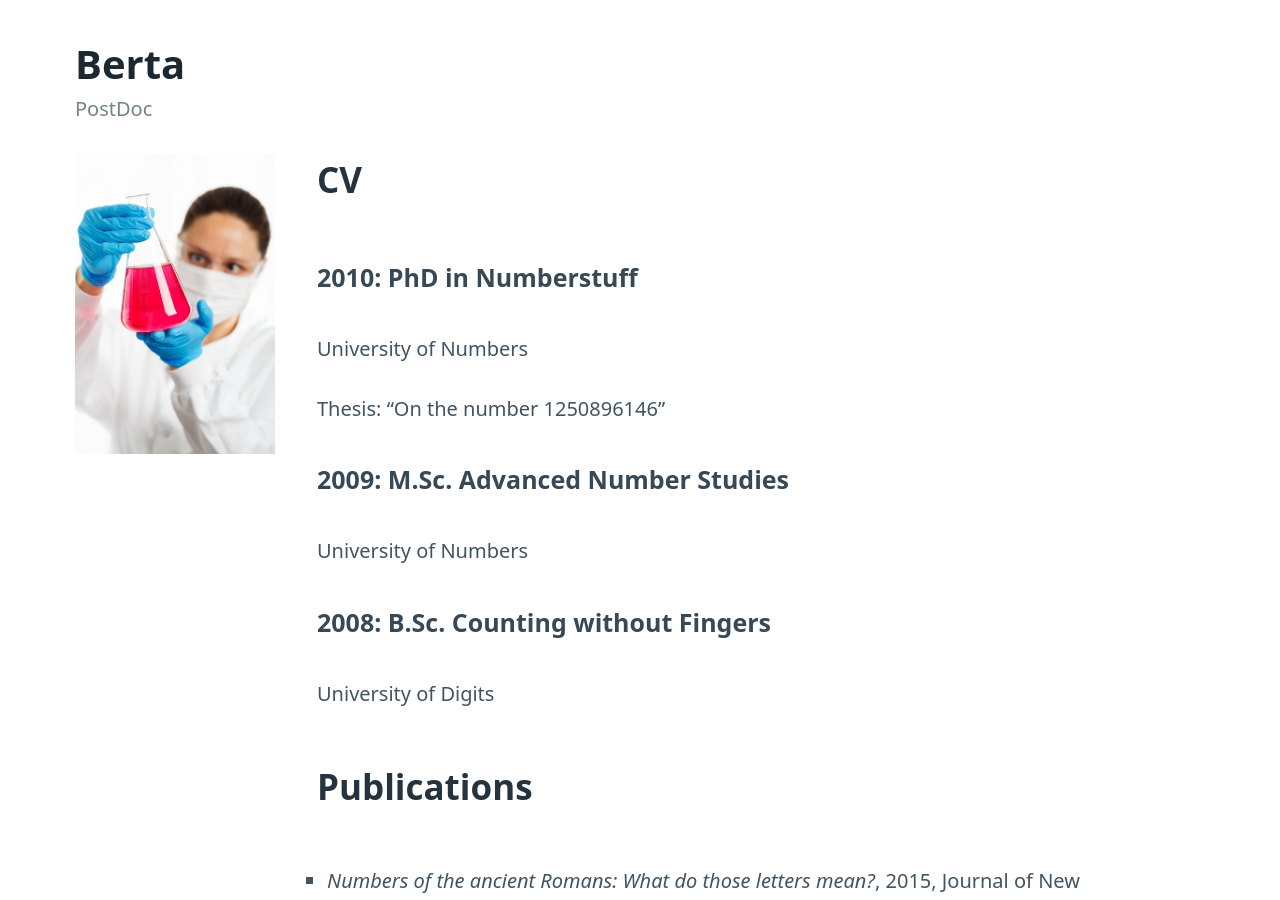
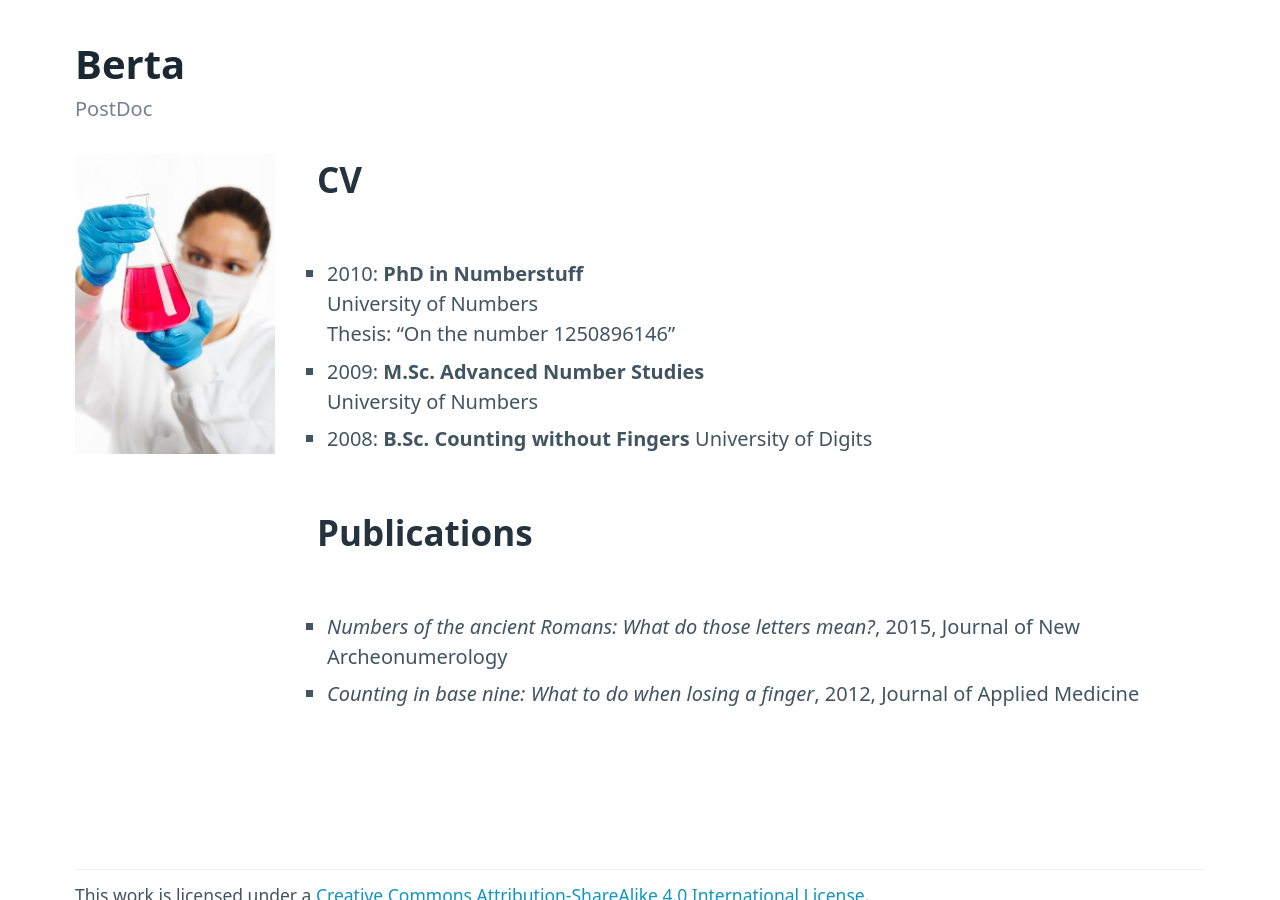
Before and after one commit to andreasKroepelin/ghpages-test, a Jekyll site: the page built from _team/berta.md, in a window 1280 px wide and 900 px high, scrolled down 276 px. Built offline with Jekyll 4.4.1, drawn with Linux system fonts in a browser that asks for light colours; some of the changed lines change nothing that is shown.

Commit message:
Change typography

```diff
--- a/_team/berta.md
+++ b/_team/berta.md
@@ -7,16 +7,14 @@ layout: member
 ---
 
 ## CV
-#### 2010: PhD in Numberstuff
-University of Numbers
 
-Thesis: "On the number 1250896146"
-
-#### 2009: M.Sc. Advanced Number Studies
-University of Numbers
-
-#### 2008: B.Sc. Counting without Fingers
-University of Digits
+- 2010: **PhD in Numberstuff** \
+  University of Numbers \
+  Thesis: "On the number 1250896146"
+- 2009: **M.Sc. Advanced Number Studies** \
+  University of Numbers
+- 2008: **B.Sc. Counting without Fingers**
+  University of Digits
 
 ## Publications
 
```
